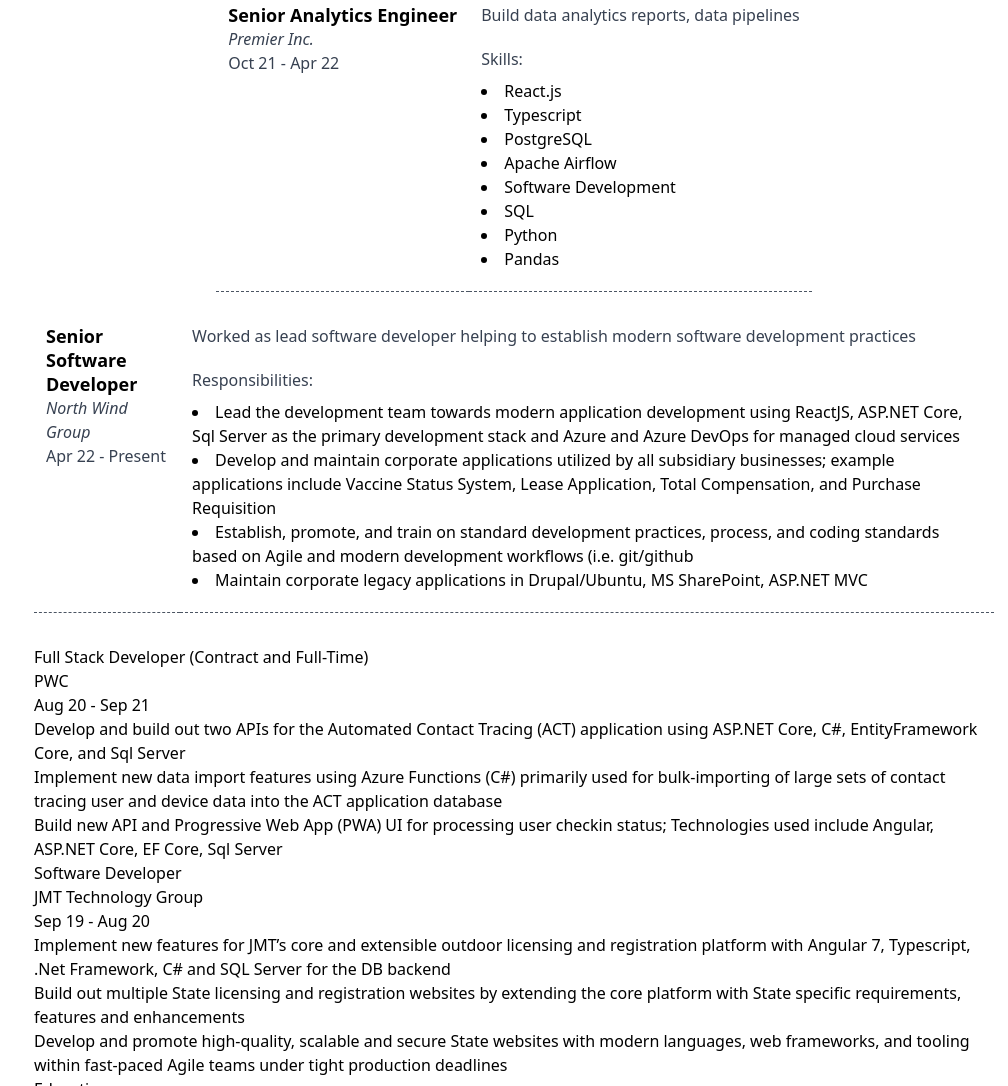
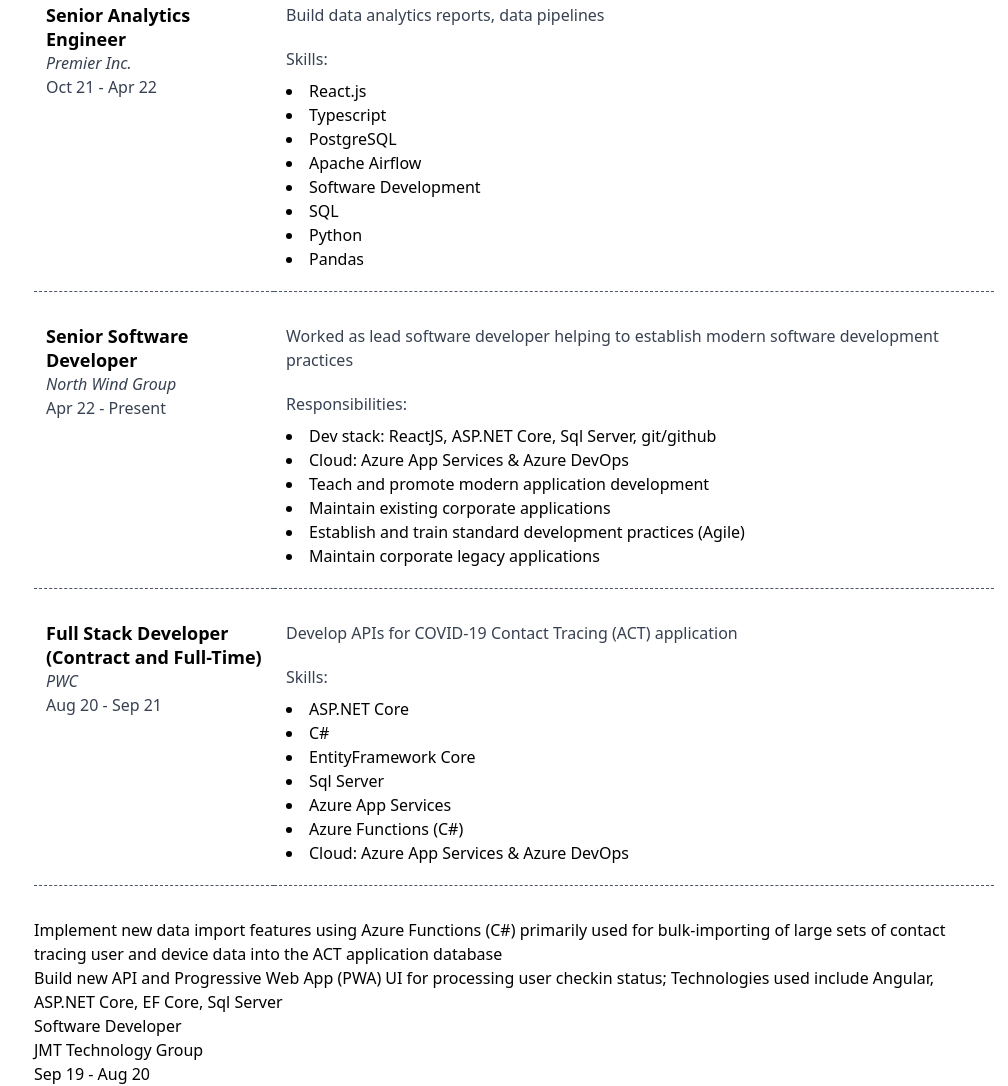
Before and after one commit to aaronshirk/gatsby-portfolio, a Gatsby site: page / in a window 1280 px wide. Shown: the part 1413-2499 px from the top of the page, without its empty margins (126-1134 px from the left). Built offline with nearby package versions, Linux system fonts and the light colour scheme; Gatsby itself is replaced by a stand-in of ours.

Commit message:
Style job section with flex

```diff
--- a/src/pages/index.js
+++ b/src/pages/index.js
@@ -133,7 +133,7 @@
           {/* Job 1 */}
           <section>
             <div className="my-8 flex flex-col md:flex-row md:justify-center">
-              <div className="pb-5 md:px-3 md:border-b md:border-dashed md:border-b-gray-600">
+              <div className="pb-5 md:basis-1/4 md:px-3 md:border-b md:border-dashed md:border-b-gray-600">
                 <h3 className="text-lg leading-6 font-semibold">
                   Senior Analytics Engineer
                 </h3>
@@ -144,7 +144,7 @@
                   Oct 21 - Apr 22
                 </p>
               </div>
-              <div className="pb-5 border-b border-dashed border-b-gray-600 md:px-3">
+              <div className="pb-5 border-b border-dashed border-b-gray-600 md:basis-3/4 md:px-3">
                 <p className="text-md text-gray-700 mb-5">
                   Build data analytics reports, data pipelines
                 </p>
@@ -166,7 +166,7 @@
           {/* Job 2 */}
           <section>
             <div className="my-8 flex flex-col md:flex-row md:justify-center">
-              <div className="pb-5 md:px-3 md:border-b md:border-dashed md:border-b-gray-600">
+              <div className="pb-5 md:basis-1/4 md:px-3 md:border-b md:border-dashed md:border-b-gray-600">
                 <h3 className="text-lg leading-6 font-semibold">
                   Senior Software Developer
                 </h3>
@@ -177,7 +177,7 @@
                   Apr 22 - Present
                 </p>
               </div>
-              <div className="pb-5 border-b border-dashed border-b-gray-600 md:px-3">
+              <div className="pb-5 border-b border-dashed border-b-gray-600 md:basis-3/4 md:px-3">
                 <p className="text-md text-gray-700 mb-5">
                   Worked as lead software developer helping to establish modern
                   software development practices
@@ -185,27 +185,46 @@
                 <p className="text-md text-gray-700 mb-2">Responsibilities:</p>
                 <ul className="list-disc list-inside">
                   <li>
-                    Lead the development team towards modern application
-                    development using ReactJS, ASP.NET Core, Sql Server as the
-                    primary development stack and Azure and Azure DevOps for
-                    managed cloud services
+                    Dev stack: ReactJS, ASP.NET Core, Sql Server, git/github
                   </li>
+                  <li>Cloud: Azure App Services & Azure DevOps</li>
+                  <li>Teach and promote modern application development</li>
+                  <li> Maintain existing corporate applications</li>
                   <li>
-                    {" "}
-                    Develop and maintain corporate applications utilized by all
-                    subsidiary businesses; example applications include Vaccine
-                    Status System, Lease Application, Total Compensation, and
-                    Purchase Requisition
+                    Establish and train standard development practices (Agile)
                   </li>
-                  <li>
-                    Establish, promote, and train on standard development
-                    practices, process, and coding standards based on Agile and
-                    modern development workflows (i.e. git/github
-                  </li>
-                  <li>
-                    Maintain corporate legacy applications in Drupal/Ubuntu, MS
-                    SharePoint, ASP.NET MVC
-                  </li>
+                  <li>Maintain corporate legacy applications</li>
+                </ul>
+              </div>
+            </div>
+          </section>
+
+          {/* Job 3 */}
+          <section>
+            <div className="my-8 flex flex-col md:flex-row md:justify-center">
+              <div className="pb-5 md:basis-1/4 md:px-3 md:border-b md:border-dashed md:border-b-gray-600">
+                <h3 className="text-lg leading-6 font-semibold">
+                  Full Stack Developer (Contract and Full-Time)
+                </h3>
+                <p className="italic leading-6 text-md text-gray-700">PWC</p>
+                <p className="text-md leading-6 text-gray-700">
+                  Aug 20 - Sep 21
+                </p>
+              </div>
+              <div className="pb-5 border-b border-dashed border-b-gray-600 md:basis-3/4 md:px-3">
+                <p className="text-md text-gray-700 mb-5">
+                  Develop APIs for COVID-19 Contact Tracing (ACT) application
+                </p>
+
+                <p className="text-md text-gray-700 mb-2">Skills:</p>
+                <ul className="list-disc list-inside">
+                  <li>ASP.NET Core</li>
+                  <li>C#</li>
+                  <li>EntityFramework Core</li>
+                  <li>Sql Server</li>
+                  <li>Azure App Services</li>
+                  <li>Azure Functions (C#)</li>
+                  <li>Cloud: Azure App Services & Azure DevOps</li>
                 </ul>
               </div>
             </div>
@@ -214,17 +233,7 @@
           {/* Job 3 */}
           <section>
             <div>
-              <h3>Full Stack Developer (Contract and Full-Time)</h3>
-              <p>PWC</p>
-              <p>Aug 20 - Sep 21</p>
-            </div>
-            <div>
               <ul>
-                <li>
-                  Develop and build out two APIs for the Automated Contact
-                  Tracing (ACT) application using ASP.NET Core, C#,
-                  EntityFramework Core, and Sql Server
-                </li>
                 <li>
                   Implement new data import features using Azure Functions (C#)
                   primarily used for bulk-importing of large sets of contact
```
